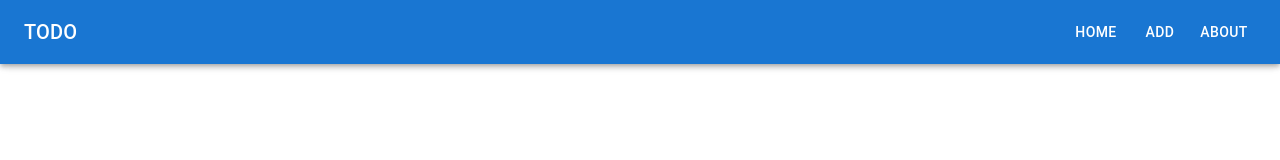
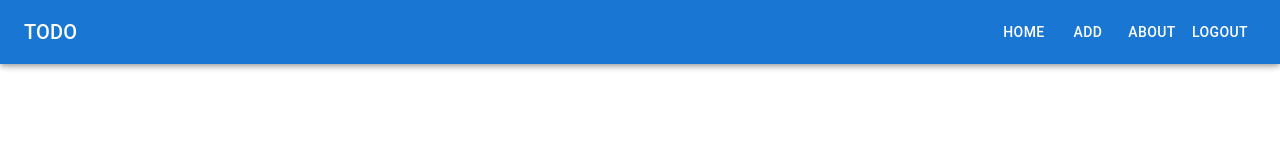
Before and after one commit to rushanthbala/vital-crud, a React (Create React App) app: page /login in a window 1280 px wide. Shown: the top 160 px of the page. Built offline with nearby package versions, Linux system fonts and the light colour scheme.

Commit message:
add logout function

```diff
--- a/src/component/Header.jsx
+++ b/src/component/Header.jsx
@@ -13,7 +13,9 @@ import MenuIcon from "@mui/icons-material/Menu";
 import Toolbar from "@mui/material/Toolbar";
 import Typography from "@mui/material/Typography";
 import Button from "@mui/material/Button";
-import { Link } from "react-router-dom";
+import { Link, useNavigate } from "react-router-dom";
+import { logout, reset } from "../features/auth/authSlice";
+import { useDispatch } from "react-redux";
 
 interface Props {
   /**
@@ -43,7 +45,14 @@ const navItems = [
 export default function DrawerAppBar(props: Props) {
   const { window } = props;
   const [mobileOpen, setMobileOpen] = React.useState(false);
+  const dispatch = useDispatch();
+  const navigate = useNavigate();
 
+  const onLogout = () => {
+    dispatch(logout());
+    dispatch(reset());
+    navigate("/");
+  };
   const handleDrawerToggle = () => {
     setMobileOpen((prevState) => !prevState);
   };
@@ -64,6 +73,13 @@ export default function DrawerAppBar(props: Props) {
             </ListItemButton>
           </ListItem>
         ))}
+        <ListItem disablePadding>
+          <ListItemButton sx={{ textAlign: "center" }}>
+            <div  onClick={onLogout}>
+              <ListItemText primary={"Logout"} />
+            </div>
+          </ListItemButton>
+        </ListItem>
       </List>
     </Box>
   );
@@ -103,6 +119,9 @@ export default function DrawerAppBar(props: Props) {
                 </Link>
               </Button>
             ))}
+            <Button sx={{ color: "#fff" }} onClick={onLogout}>
+              Logout
+            </Button>
           </Box>
         </Toolbar>
       </AppBar>
```
